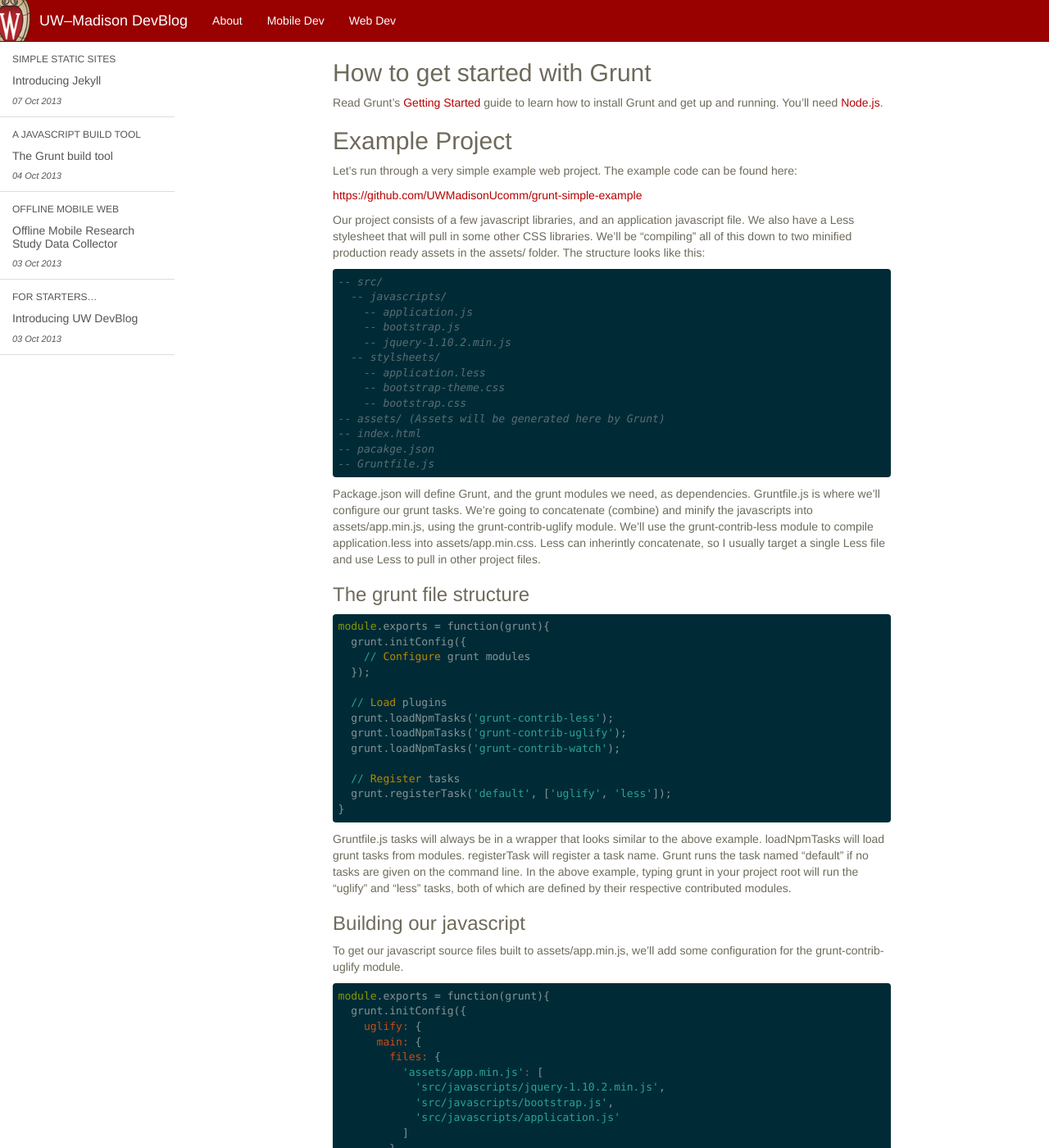
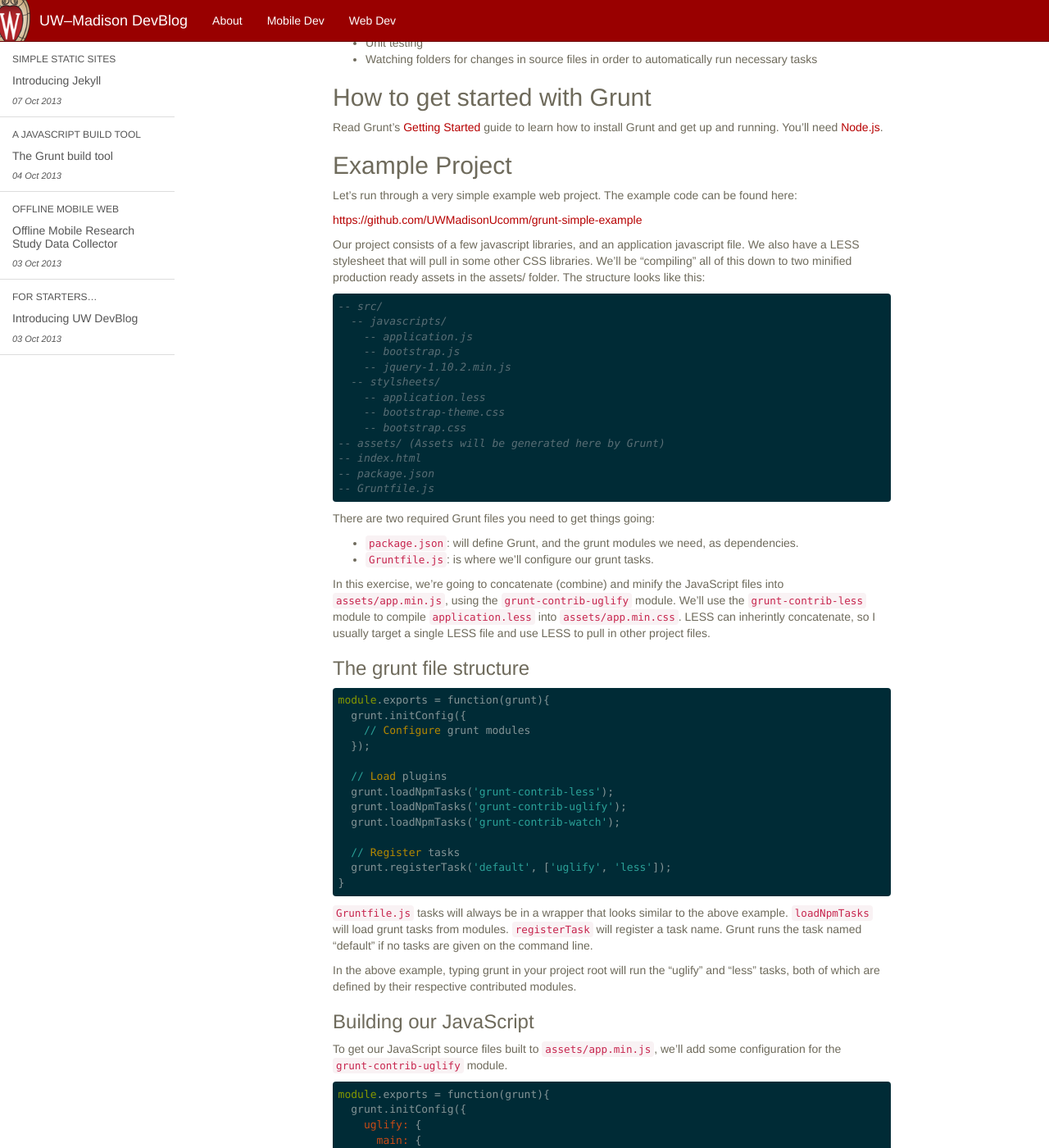
Before and after one commit to UWMadisonUcomm/devblog, a Jekyll site: the page built from _posts/2013-10-4-grunt-build-tool.markdown, in a window 1280 px wide and 1400 px high, scrolled down 373 px. Shown: the whole window at 82% size. Built offline with Jekyll 4.4.1, drawn with Linux system fonts in a browser that asks for light colours; nearby versions of some CDN libraries; Markdown is read by kramdown in place of the engine named in the settings; some of the changed text lies outside the part shown.

Commit message:
Add edits to grunt post

````diff
--- a/_posts/2013-10-4-grunt-build-tool.markdown
+++ b/_posts/2013-10-4-grunt-build-tool.markdown
@@ -15,8 +15,9 @@
 Grunt is a very flexible build tool, or task runner, that runs in [Node.js](http://nodejs.org/). It helps you automate common tasks within your project. There are a wide variety of well suported Grunt modules available for doing common tasks. It's also easy to write your own tasks if needed.
 
 ## A few common uses of Grunt
+Some common tasks you can automate with Grunt to make your life easier include:
 
-- Concatenating and minifying JavaScript source files into a single distribution file ([reducing file requests is an important web performance technique](http://developer.yahoo.com/blogs/ydn/high-performance-sites-rule-1-fewer-http-requests-7163.html))
+- Combining and minifying JavaScript source files into a single distribution file ([reducing file requests is an important web performance technique](http://developer.yahoo.com/blogs/ydn/high-performance-sites-rule-1-fewer-http-requests-7163.html))
 - Compiling [LESS](http://lesscss.org/) and [SASS](http://sass-lang.com/)
 - Unit testing
 - Watching folders for changes in source files in order to automatically run necessary tasks
@@ -24,13 +25,13 @@
 ## How to get started with Grunt
 Read Grunt's [Getting Started](http://gruntjs.com/getting-started) guide to learn how to install Grunt and get up and running. You'll need [Node.js](http://nodejs.org/).
 
-## Example Project ##
+## Example Project
 
 Let's run through a very simple example web project. The example code can be found here:
 
 [https://github.com/UWMadisonUcomm/grunt-simple-example](https://github.com/UWMadisonUcomm/grunt-simple-example)
 
-Our project consists of a few javascript libraries, and an application javascript file. We also have a Less stylesheet that will pull in some other CSS libraries. We'll be "compiling" all of this down to two minified production ready assets in the assets/ folder. The structure looks like this:
+Our project consists of a few javascript libraries, and an application javascript file. We also have a LESS stylesheet that will pull in some other CSS libraries. We'll be "compiling" all of this down to two minified production ready assets in the assets/ folder. The structure looks like this:
 
 ```xml
 -- src/
@@ -44,11 +45,18 @@
     -- bootstrap.css
 -- assets/ (Assets will be generated here by Grunt)
 -- index.html
--- pacakge.json
+-- package.json
 -- Gruntfile.js
 ```
 
-Package.json will define Grunt, and the grunt modules we need, as dependencies. Gruntfile.js is where we'll configure our grunt tasks. We're going to concatenate (combine) and minify the javascripts into assets/app.min.js, using the grunt-contrib-uglify module. We'll use the grunt-contrib-less module to compile application.less into assets/app.min.css. Less can inherintly concatenate, so I usually target a single Less file and use Less to pull in other project files.
+
+There are two required Grunt files you need to get things going:
+
+* `package.json`: will define Grunt, and the grunt modules we need, as dependencies.
+* `Gruntfile.js`: is where we'll configure our grunt tasks.
+
+
+In this exercise, we're going to concatenate (combine) and minify the JavaScript files into `assets/app.min.js`, using the `grunt-contrib-uglify` module. We'll use the `grunt-contrib-less` module to compile `application.less` into `assets/app.min.css`. LESS can inherintly concatenate, so I usually target a single LESS file and use LESS to pull in other project files.
 
 ### The grunt file structure ###
 
@@ -68,12 +76,14 @@
 }
 ```
 
-Gruntfile.js tasks will always be in a wrapper that looks similar to the above example. loadNpmTasks will load grunt tasks from modules. registerTask will register a task name.
-Grunt runs the task named "default" if no tasks are given on the command line. In the above example, typing grunt in your project root will run the "uglify" and "less" tasks, both of which are defined by their respective contributed modules.
+`Gruntfile.js` tasks will always be in a wrapper that looks similar to the above example. `loadNpmTasks` will load grunt tasks from modules. `registerTask` will register a task name.
+Grunt runs the task named "default" if no tasks are given on the command line.
 
-### Building our javascript ###
+In the above example, typing grunt in your project root will run the "uglify" and "less" tasks, both of which are defined by their respective contributed modules.
 
-To get our javascript source files built to assets/app.min.js, we'll add some configuration for the grunt-contrib-uglify module.
+### Building our JavaScript ###
+
+To get our JavaScript source files built to `assets/app.min.js`, we'll add some configuration for the `grunt-contrib-uglify` module.
 
 ```javascript
 module.exports = function(grunt){
@@ -101,15 +111,17 @@
 }
 ```
 
-Running the uglify command will compile the javascript into assets/app.min.js:
+Running the `uglify` command will compile all the specified JavaScript files into one compressed file, `assets/app.min.js`:
 
 ```bash
 $ grunt uglify
 ```
 
-### Compiling our Less file ###
+### Compiling our LESS file ###
 
-Compiling our src/application.less file will look a lot like compiling our javascript. We will need to configure the grunt-contrib-less module.
+In this part, we will compile our LESS files into CSS and compress the resulting CSS file using the [grunt-contrib-less](https://github.com/gruntjs/grunt-contrib-less) module.
+
+First , take a look at the `less` task we've added to `grunt.initConfig`:
 
 ```javascript
 module.exports = function(grunt){
@@ -127,11 +139,11 @@
     },
     less: {
       application: {
+        files: {
+          "assets/app.min.css": "src/stylesheets/application.less"
+        },
         options: {
           yuicompress: true
-        },
-        files: {
-          "assets/app.min.css": "src/stylesheets/application.less"
         }
       }
     }
@@ -147,7 +159,11 @@
 }
 ```
 
-Here, we've passed an option to the less parser. We've told it to use yuicompressor to compress the final CSS output. The application.less file itself pulls in the other CSS assets in the src directory, in the order it needs them. By specifying to import the files as less, by using @import (less), in the import statements, we've told Less to process the css stylesheets as less files, which will cause them to be concatenated rather than writing out an @import line in the final css stylesheet.
+In this example, we are configuring the `less` by passing two parameters:
+
+* `files:` which takes the name of the resulting CSS file, and the source of the LESS file we're compiling it from, in that order.
+  * Note that we are specifying only one source LESS file, `application.less`. In this example, this file itself pulls in the other LESS and CSS assets in the src directory via the @import statement, which keeps us from having to specify many source files in the `files` parameter.
+* `options`: which takes configuration options for the `less` task. In this case, we're setting the `yuicompress` option to `true` to enable compression of the resulting CSS file using cssmin.js, a library included in `grunt-contrib-less`. There are [many other options](https://github.com/gruntjs/grunt-contrib-less#options) you can add to the `less` task.
 
 At this point, running grunt from the command line should successfully build assets/app.min.js, and assets/app.min.css. We've told it to run the uglify and less tasks by default.
 
@@ -175,11 +191,11 @@
     },
     less: {
       application: {
+        files: {
+          "assets/app.min.css": "src/stylesheets/application.less"
+        },
         options: {
           yuicompress: true
-        },
-        files: {
-          "assets/app.min.css": "src/stylesheets/application.less"
         }
       }
     },
````
